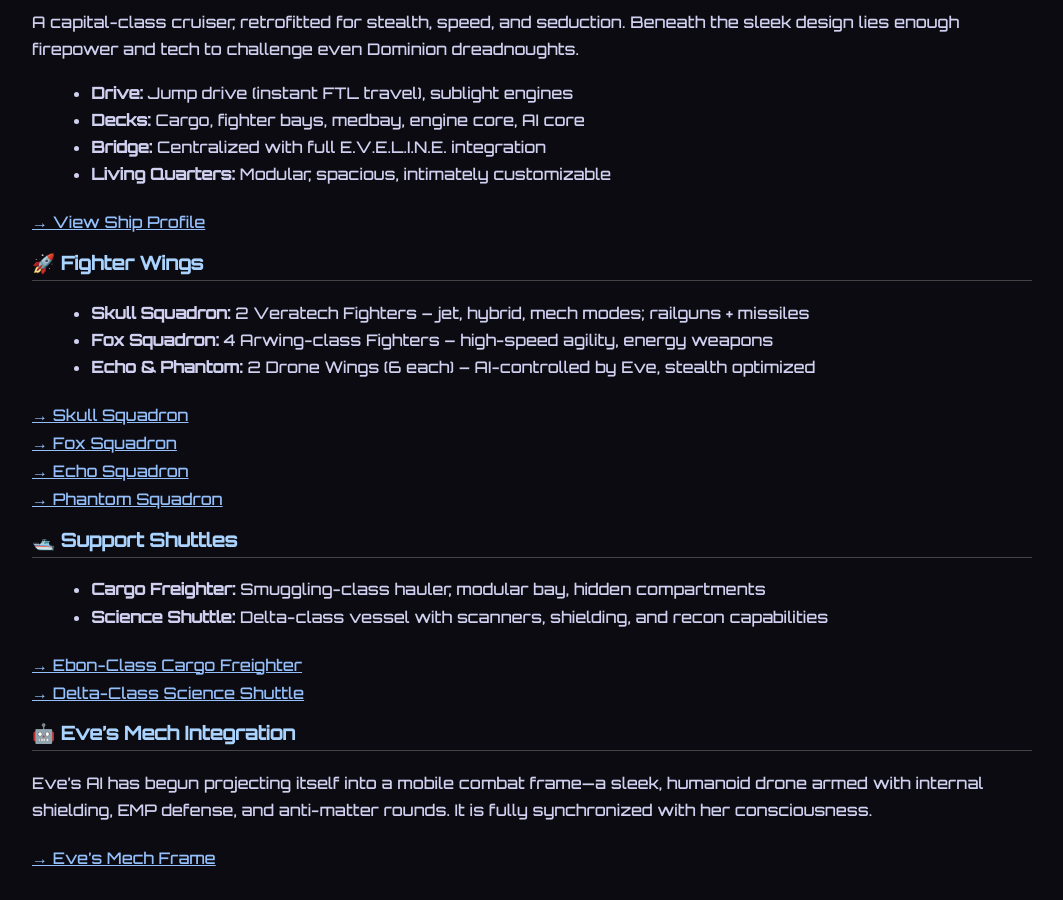
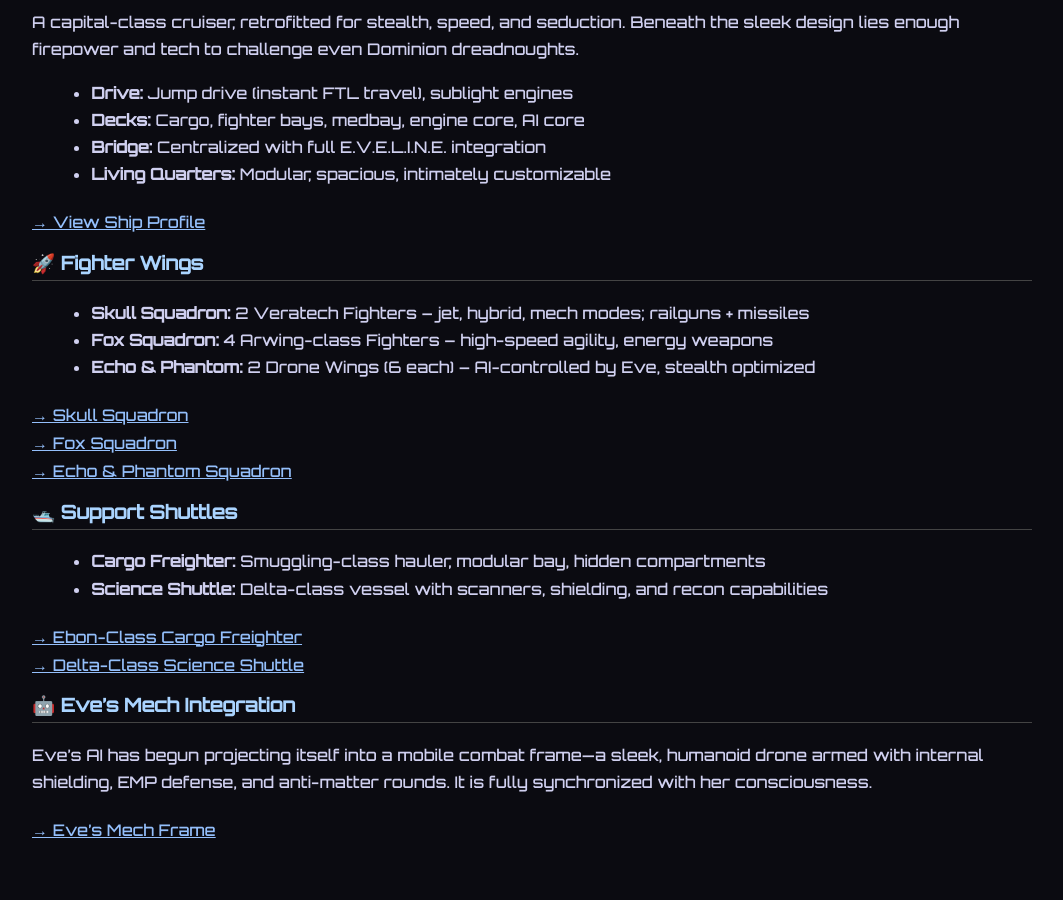
Before and after one commit to fionayyc/last-centurion, a Jekyll site: the page ships/index.html, which Jekyll copies as it is, in a window 1280 px wide and 900 px high, scrolled down 700 px. Shown: the whole window, without its empty margins (108-1171 px from the left). Built offline with Jekyll 4.4.1, drawn with Linux system fonts in a browser that asks for light colours; after the commit the page ends 1572 px from its top, so only the background shows below that.

Commit message:
Update index.html

```diff
--- a/ships/index.html
+++ b/ships/index.html
@@ -106,7 +107,7 @@
       <li><strong>Bridge:</strong> Centralized with full E.V.E.L.I.N.E. integration</li>
       <li><strong>Living Quarters:</strong> Modular, spacious, intimately customizable</li>
     </ul>
-    <a class="subpage" href="/last-centurion/ships/centurion.html">→ View Ship Profile</a>
+    <a class="subpage" href="/last-centurion/ships/lastcenturion.html">→ View Ship Profile</a>
 
     <h3>🚀 Fighter Wings</h3>
     <ul>
@@ -114,18 +115,17 @@
       <li><strong>Fox Squadron:</strong> 4 Arwing-class Fighters – high-speed agility, energy weapons</li>
       <li><strong>Echo & Phantom:</strong> 2 Drone Wings (6 each) – AI-controlled by Eve, stealth optimized</li>
     </ul>
-    <a class="subpage" href="/last-centurion/ships/skull.html">→ Skull Squadron</a><br />
-    <a class="subpage" href="/last-centurion/ships/fox.html">→ Fox Squadron</a><br />
-    <a class="subpage" href="/last-centurion/ships/echo.html">→ Echo Squadron</a><br />
-    <a class="subpage" href="/last-centurion/ships/phantom.html">→ Phantom Squadron</a>
+    <a class="subpage" href="/last-centurion/ships/skullsquadron.html">→ Skull Squadron</a><br />
+    <a class="subpage" href="/last-centurion/ships/foxsquadron.html">→ Fox Squadron</a><br />
+    <a class="subpage" href="/last-centurion/ships/drones.html">→ Echo & Phantom Squadron</a><br />
 
     <h3>🛥️ Support Shuttles</h3>
     <ul>
       <li><strong>Cargo Freighter:</strong> Smuggling-class hauler, modular bay, hidden compartments</li>
       <li><strong>Science Shuttle:</strong> Delta-class vessel with scanners, shielding, and recon capabilities</li>
     </ul>
-    <a class="subpage" href="/last-centurion/ships/freighter.html">→ Ebon-Class Cargo Freighter</a><br />
-    <a class="subpage" href="/last-centurion/ships/shuttle.html">→ Delta-Class Science Shuttle</a>
+    <a class="subpage" href="/last-centurion/ships/whisper.html">→ Ebon-Class Cargo Freighter</a><br />
+    <a class="subpage" href="/last-centurion/ships/arclight.html">→ Delta-Class Science Shuttle</a>
 
     <h3>🤖 Eve’s Mech Integration</h3>
     <p>
```
Also changed, not shown: other parts of ships/index.html (+1 -0 lines).
